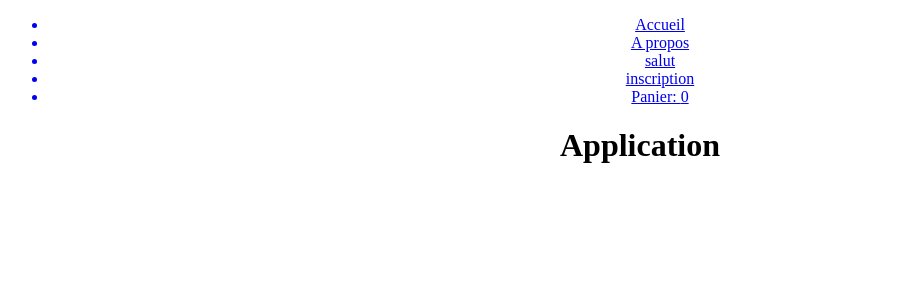
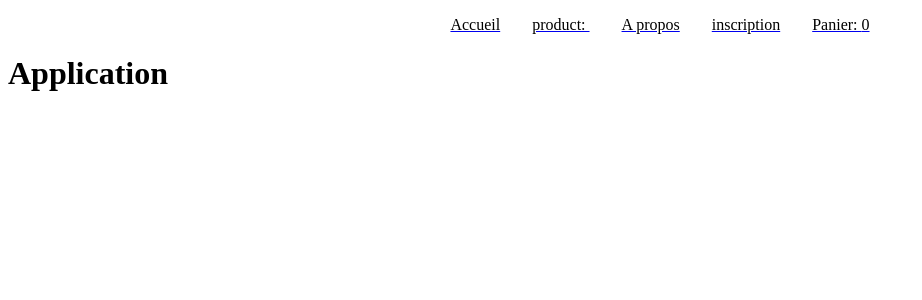
Before and after one commit to marieesss/MDSProejct, a React (Create React App) app in the folder web-app/: page / in a window 1280 px wide. Shown: the top 300 px of the page, without its empty margins (0-922 px from the left). Built offline with nearby package versions, Linux system fonts and the light colour scheme.

Commit message:
modification select

```diff
--- a/web-app/src/App.jsx
+++ b/web-app/src/App.jsx
@@ -3,15 +3,12 @@ import { Routes, Route } from 'react-router-dom';
 
 
 import Home from './pages/Home';
-import Salut from './pages/Salut';
 import './App.style.css';
 import Inscription from './pages/Inscription';
-import ProductList from './pages/ProductList';
-import Product from './pages/Product';
 import Cart from './pages/Cart';
 import Login from './pages/Login';
+import ProductListTest from './components/productf';
 import { useSelector } from 'react-redux';
-
 
 
 
@@ -21,12 +18,13 @@ const App = () => {
     <Routes>
       <Route path="/" element={<Home/>} />
       <Route path="*" element={<Home/>} />
-      <Route path="/salut" element={<Salut/>} />
       <Route path="/inscription" element={<Inscription/>} />
-      <Route path="/products/:categorie?" element={<ProductList/>} />
-      <Route path="/product/:id" element={<Product/>} />
       <Route path="/cart" element={<Cart/>} />
       <Route path="/login" element={<Login/>} />
+      <Route path="/productf" element={<ProductListTest/>} />
+      <Route path="/product" element={<product/>} />
+
+
 
     </Routes>
 
--- a/web-app/src/App.style.css
+++ b/web-app/src/App.style.css
@@ -1,4 +1,17 @@
-.container {
+.navigation {
 
   text-align: center;
 }
+
+li#menu {
+  display: inline;
+  color: black;
+  text-align: center;
+  padding: 14px 16px;
+  text-decoration: none;
+}
+
+/* Change the link color to #111 (black) on hover */
+li#menu:hover {
+  color: rgb(240, 0, 0);
+}
--- a/web-app/src/components/Menu.jsx
+++ b/web-app/src/components/Menu.jsx
@@ -8,20 +8,21 @@ const Menu = () => {
       <div className="navigation">
 <ul>
     <NavLink to="/"  className={(nav) => (nav.isActive ? "nav-active" : "")}>
-        <li>Accueil</li>
+        <li id ="menu">Accueil</li>
+    </NavLink>
+    <NavLink to="/productf" className={(nav) => (nav.isActive ? "nav-active" : "")}>
+    <li id ="menu">product: </li>
     </NavLink>
     <NavLink to="/about" className={(nav) => (nav.isActive ? "nav-active" : "")}>
-        <li>A propos</li>
-    </NavLink>
-    <NavLink to="/salut" className={(nav) => (nav.isActive ? "nav-active" : "")}>
-        <li>salut</li>
+    <li id ="menu">A propos</li>
     </NavLink>
     <NavLink to="/inscription" className={(nav) => (nav.isActive ? "nav-active" : "")}>
-        <li>inscription</li>
+    <li id ="menu">inscription</li>
     </NavLink>
     <NavLink to="/cart" className={(nav) => (nav.isActive ? "nav-active" : "")}>
-        <li>Panier: {quantity}</li>
+    <li id ="menu">Panier: {quantity}</li>
     </NavLink>
+
 </ul>
 
       </div>
--- /dev/null
+++ b/web-app/src/components/productf.jsx
@@ -0,0 +1,77 @@
+import React, { useEffect, useState } from 'react';
+import axios from 'axios';
+import Menu from './Menu';
+
+function ProductListTest() {
+  const [produitsFiltres, setProduitsFiltres] = useState([]);
+  const [products, setProducts] = useState ([]) // championSort, setChampionsSort
+
+  useEffect(() => {
+    axios.get(`http://localhost:5000/api/product`)
+      .then(response => {
+        console.log(response)
+        const productsData = response.data;
+        const productsList = Object.keys(productsData).map(key => productsData[key]);
+        setProducts(productsList);
+      })
+      .catch(error => {
+        console.log(error);
+      });
+  }, []);
+
+
+  console.log(products);
+
+  const sort = () => {
+    setProduitsFiltres(products.filter(product => product.categories.includes(document.getElementById("select").value))); // results championSort
+  }
+
+
+  return (
+    <div>
+      <Menu/>
+<select name="categorie" id='select' onChange={sort}>
+          <option value="rien">--Please choose an option--</option>
+          <option value="legume">Légume</option>
+          <option value="fruit">Fruit</option>
+      </select>
+
+
+      <div className="products">
+      {
+        produitsFiltres.length > 0  // if produitsFiltres = resultat affiche moi valeurs !
+        ?
+        produitsFiltres.map(product => (
+            <div key={product.id}>
+              <h2>{product.title}</h2>
+              <p>Type: {product.categories.join(', ')}</p>
+              <img src={product.img} alt={product.title} />
+              <p>{product.price}</p>
+              <p>{product.fermierId}</p>
+              <p>{product.bio}</p>
+
+            </div>
+          ))
+        :   // else championsSort = nul affiche moi tout !
+        products.map(product => (
+          <div key={product.id}>
+            <h2>{product.title}</h2>
+            <p>Type: {product.categories.join(', ')}</p>
+            <img src={product.img} alt={product.title} />
+            <p>{product.price}</p>
+            <p>{product.fermierId}</p>
+            <p>{product.bio}</p>
+            <p>{product.price}</p>
+
+
+          </div>
+        ))
+
+      }
+      </div>
+    </div>
+  );
+}
+
+
+export default ProductListTest;
--- a/web-app/src/pages/Cart.jsx
+++ b/web-app/src/pages/Cart.jsx
@@ -3,6 +3,8 @@ import React, { useState, useEffect } from 'react'
 import { useSelector } from 'react-redux'
 import StripeCheckout from "react-stripe-checkout";
 import { useNavigate } from 'react-router-dom';
+import Menu from '../components/Menu';
+
 
 const Cart = () => {
   const [stripeToken, setStripeToken]= useState(null)
@@ -69,6 +71,8 @@ const Cart = () => {
 
   return (
     <div>
+
+      <Menu/>
       {cart.Product.map(product =>(
         <div>
           <p> {product.title}</p>
@@ -93,7 +97,7 @@ const Cart = () => {
 
       <StripeCheckout
       name="Nos producteurs locaux"
-      image="https://upload.wikimedia.org/wikipedia/fr/thumb/4/43/Logo_Olympique_de_Marseille.svg/1200px-Logo_Olympique_de_Marseille.svg.png"
+      image="https://upload.wikimedia.org/wikipedia/fr/thumb/8/86/Paris_Saint-Germain_Logo.svg/1200px-Paris_Saint-Germain_Logo.svg.png"
       description='Votre total est de'
       billingAddress
       shippingAddress
--- a/web-app/src/pages/Salut.js
+++ /dev/null
@@ -1,13 +0,0 @@
-import React from 'react';
-import Menu from '../components/Menu';
-
-const Home = () => {
-    return (
-        <div>
-            <Menu/>
-            <h1>cqdvzev</h1>
-        </div>
-    );
-};
-
-export default Home;
```
